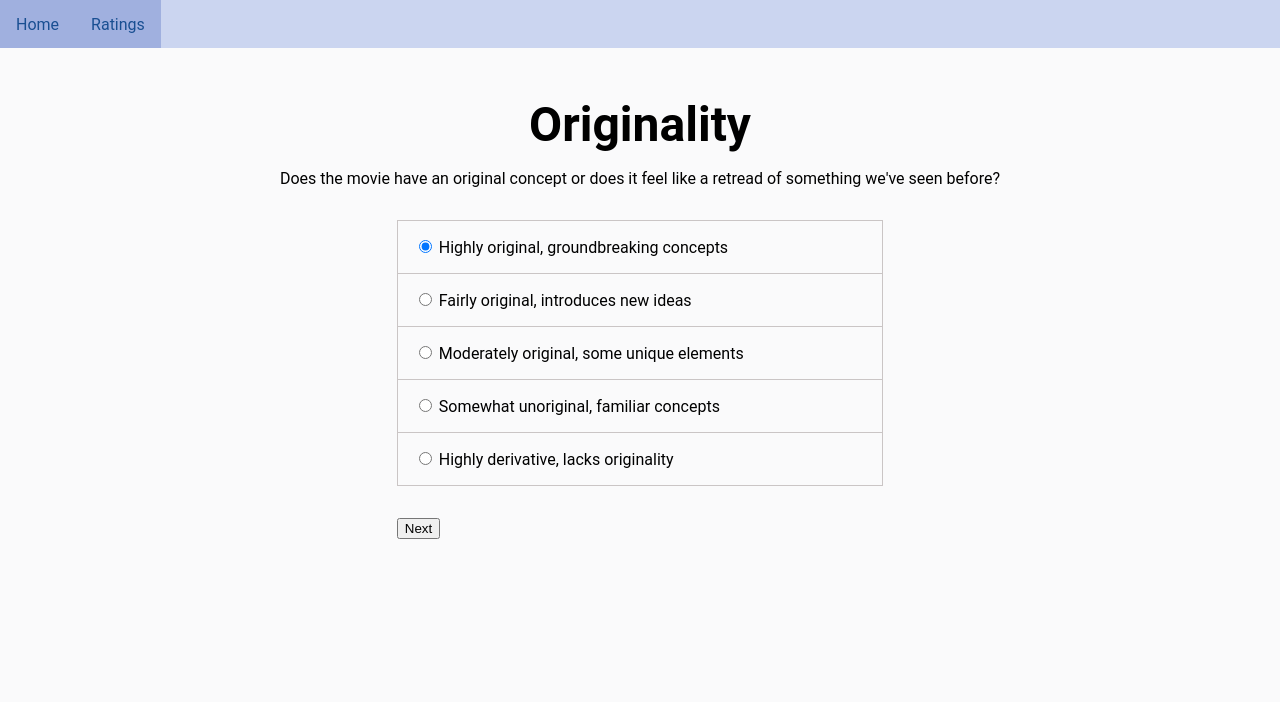
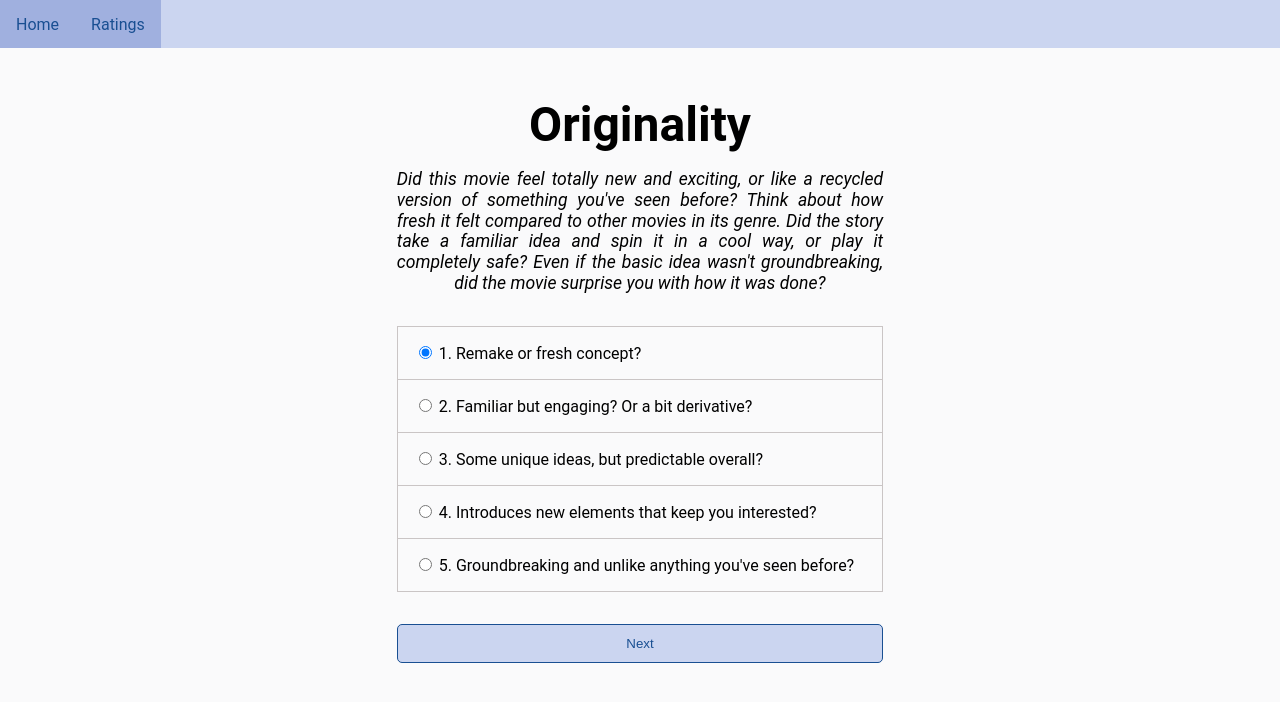
Before and after one commit to rjdoug/MovieRating, a SvelteKit app: page /ratings/new in a window 1280 px wide. Shown: the top 702 px of the page. Built offline with nearby package versions, Linux system fonts and the light colour scheme.

Commit message:
#2 Updated text for ratings

```diff
--- a/src/lib/data/ratings.json
+++ b/src/lib/data/ratings.json
@@ -2,33 +2,48 @@
 	{
 		"id": 1,
 		"category": "Originality",
-		"description": "Does the movie have an original concept or does it feel like a retread of something we've seen before?",
+		"description": "Did this movie feel totally new and exciting, or like a recycled version of something you've seen before? Think about how fresh it felt compared to other movies in its genre. Did the story take a familiar idea and spin it in a cool way, or play it completely safe?  Even if the basic idea wasn't groundbreaking, did the movie surprise you with how it was done?",
 		"weight": 10,
 		"options": [
-			{ "label": "Highly derivative, lacks originality", "value": 1 },
-			{ "label": "Somewhat unoriginal, familiar concepts", "value": 2 },
-			{ "label": "Moderately original, some unique elements", "value": 3 },
-			{ "label": "Fairly original, introduces new ideas", "value": 4 },
-			{ "label": "Highly original, groundbreaking concepts", "value": 5 }
+			{ "label": "Remake or fresh concept?", "value": 1 },
+			{ "label": "Familiar but engaging?  Or a bit derivative?", "value": 2 },
+			{ "label": "Some unique ideas, but predictable overall?", "value": 3 },
+			{ "label": "Introduces new elements that keep you interested?", "value": 4 },
+			{ "label": "Groundbreaking and unlike anything you've seen before?", "value": 5 }
 		]
 	},
 	{
 		"id": 2,
 		"category": "Acting",
-		"description": "Is the acting good enough to carry the movie? Are there standout performances from the cast members?",
+		"description": "Did the actors make you believe their characters?  Were their performances convincing and engaging?  Look for standout performances that elevate the movie.  Did any actors surprise you with their range or emotional depth?",
 		"weight": 30,
 		"options": [
-			{ "label": "Poor acting, unconvincing performances", "value": 1 },
-			{ "label": "Below average acting, lacks depth", "value": 2 },
-			{ "label": "Average acting, meets expectations", "value": 3 },
-			{ "label": "Good acting, believable performances", "value": 4 },
-			{ "label": "Outstanding acting, exceptional portrayal of characters", "value": 5 }
+			{
+				"label": "Unconvincing or unrealistic acting",
+				"value": 1
+			},
+			{
+				"label": "Characters lack depth or emotion",
+				"value": 2
+			},
+			{
+				"label": "Acting meets expectations, believable characters",
+				"value": 3
+			},
+			{
+				"label": "Actors captivate you and draw you into the story",
+				"value": 4
+			},
+			{
+				"label": "Exceptional portrayals that leave a lasting impact",
+				"value": 5
+			}
 		]
 	},
 	{
 		"id": 3,
 		"category": "Storyline",
-		"description": "Is the plot engaging and interesting throughout the entire movie? Does it keep you hooked until the end?",
+		"description": "Did the movie hold your attention? Was the plot engaging and interesting, or did you find yourself zoning out? Consider how well the story unfolded. Did it have a clear direction and keep you guessing or wanting more?",
 		"weight": 40,
 		"options": [
 			{ "label": "Confusing or nonsensical plot", "value": 1 },
@@ -41,7 +56,7 @@
 	{
 		"id": 4,
 		"category": "Pacing",
-		"description": "Is the pacing of the movie appropriate for its genre? Does it move at a steady pace without feeling too fast or too slow?",
+		"description": "Did the movie feel like it dragged or rush through the story? Consider how well the speed of the movie matched its genre. Did it feel like a slow burn that built suspense, or a fast-paced thrill ride?  Ideally, the pacing should keep you engaged without feeling rushed or bogged down.",
 		"weight": 10,
 		"options": [
 			{ "label": "Extremely slow pace, drags on", "value": 1 },
@@ -54,7 +69,7 @@
 	{
 		"id": 5,
 		"category": "Soundtrack",
-		"description": "Is the soundtrack memorable and fitting with the mood of the movie? Do the songs complement the action on screen?",
+		"description": "Did the music feel like a perfect fit for the movie?  Think about how well the songs and score complemented what was happening on screen. Did they heighten the tension, add to the humor, or create a specific atmosphere?  Ideally, the soundtrack should work with the film, not against it.",
 		"weight": 5,
 		"options": [
 			{ "label": "Disruptive or mismatched music", "value": 1 },
@@ -67,7 +82,7 @@
 	{
 		"id": 6,
 		"category": "Replay Value",
-		"description": "Would you want to see the movie again after finishing it once? Is it enjoyable enough to warrant multiple viewings?",
+		"description": "Is it enjoyable enough to warrant multiple viewings. Did the movie leave you wanting more? Did the movie leave you with unanswered questions or lingering thoughts that might be satisfied on a rewatch?",
 		"weight": 5,
 		"options": [
 			{ "label": "No desire to watch again", "value": 1 },
@@ -80,35 +95,64 @@
 	{
 		"id": 7,
 		"category": "Cinematography",
-		"description": "How well is the camera work done in the film? Is it visually appealing and effective in conveying the story?",
+		"description": "Focus on the camerawork and visuals. Did the movie use the camera effectively to tell the story? Was it visually interesting and engaging, or did it feel bland and uninspired?  Think about how the camera angles, framing, and movement contributed to the film's atmosphere and impact.",
 		"weight": 10,
 		"options": [
-			{"label": "Dull Visuals: Cinematography lacks creativity and fails to engage visually", "value": 1},
+			{
+				"label": "Cinematography lacks creativity and fails to engage visually",
+				"value": 1
+			},
 
-{"label": "Average Visuals: Some visual interest but lacks innovation and fails to leave a lasting impression", "value": 2 },
+			{
+				"label": "Okay visuals but lacks innovation and fails to leave a lasting impression",
+				"value": 2
+			},
 
-{ "label": "Good Visuals: Visually appealing with decent use of camera techniques, enhancing the storytelling", "value": 3},
+			{
+				"label": "Visually Appealing. Decent use of camera techniques, enhancing the storytelling",
+				"value": 3
+			},
 
-{ "label": "Striking Visuals: Impressive cinematography that captivates the viewer and elevates the film's aesthetic", "value": 4},
+			{
+				"label": "Captivates the viewer and elevates the film's aesthetic",
+				"value": 4
+			},
 
-{"label": "Outstanding Visuals: Exceptional cinematography that is visually stunning, innovative, and enhances the overall viewing experience significantly", "value": 5}
+			{
+				"label": "Visually stunning, innovative, and enhances the overall viewing experience significantly",
+				"value": 5
+			}
 		]
 	},
 	{
 		"id": 8,
 		"category": "Emotional Impact",
-		"description": "Did the movie make you laugh, cry, or feel any other strong emotions while watching it? If so, how powerful were those feelings?",
+		"description": "Did the movie evoke any strong emotions in you? Did it make you laugh, cry, feel scared, angry, or anything else impactful?  Consider the strength of those feelings. Did the movie leave you emotionally moved, or did it leave you feeling flat and unengaged?",
 		"weight": 10,
 		"options": [
+			{
+				"label": "Fails to evoke any significant emotional reaction",
+				"value": 1
+			},
 
-{ "label": "Minimal Emotional Response: Fails to evoke any significant emotional reaction", "value": 1},
+			{
+				"label": "Some emotional connection but lacks depth",
+				"value": 2
+			},
 
-{"label": "Mild Emotional Engagement: Some emotional connection but lacks depth", "value": 2},
+			{
+				"label": "Elicits moderate emotional responses from viewers",
+				"value": 3
+			},
+			{
+				"label": "Evokes powerful emotions and engages viewers effectively",
+				"value": 4
+			},
 
-{ "label": "Moderate Emotional Impact: Elicits moderate emotional responses from viewers", "value": 3},
-{ "label": "Strong Emotional Resonance: Evokes powerful emotions and engages viewers effectively", "value":4},
-
-{ "label": "Profound Emotional Impact: Creates a deep and lasting emotional impact on the audience", "value":5}
+			{
+				"label": "Creates a deep and lasting emotional impact on the audience",
+				"value": 5
+			}
 		]
 	}
 ]
--- a/src/routes/ratings/+page.svelte
+++ b/src/routes/ratings/+page.svelte
@@ -25,7 +25,8 @@
 
 <style>
 	add-rating-button {
-		border: 1px solid black;
+		border: 1px solid #194f92;
+		color: #194f92;
 		border-radius: 5px;
 		padding: 0.5rem 1rem;
 		background-color: #cbd5f0;
--- a/src/routes/ratings/new/+page.svelte
+++ b/src/routes/ratings/new/+page.svelte
@@ -25,7 +25,7 @@
 <category-rating>
 	<form on:submit={handleSubmit}>
 		<category-options>
-			{#each category.options.reverse() as option, index}
+			{#each category.options as option, index}
 				<label>
 					<input
 						type="radio"
@@ -34,11 +34,12 @@
 						checked={index === selectedIndex}
 						on:change={() => (selectedIndex = index)}
 					/>
+					{index + 1}.
 					{option.label}
 				</label>
 			{/each}
 		</category-options>
-		<button type="submit">Next</button>
+		<button type="submit">{maxIndex === currentIndex ? 'Finish' : 'Next'}</button>
 	</form>
 </category-rating>
 
@@ -47,6 +48,15 @@
 		font-size: 3rem;
 		font-weight: bold;
 		margin: 1rem 0;
+	}
+
+	category-description {
+		width: 40%;
+		text-align: justify;
+		text-align-last: center;
+		line-height: 1.3rem;
+		font-size: 1.1rem;
+		font-style: italic;
 	}
 
 	category-rating {
@@ -59,16 +69,34 @@
 		margin: 2rem 0;
 	}
 
-	category-options > *:hover {
+	category-options > label:hover {
 		background-color: #e4e4e4;
 	}
 
-	category-options > * {
+	category-options > label {
 		border: 1px solid rgb(202, 197, 197);
 		padding: 1rem;
+		cursor: pointer;
 	}
 
-	category-options > *:not(:last-child) {
+	category-options > label:not(:last-child) {
 		border-bottom: none;
 	}
+
+	button {
+		border: 1px solid #194f92;
+		border-radius: 5px;
+		color: #194f92;
+		background-color: transparent;
+		padding: 0.7rem 1rem;
+		margin: 0;
+		background-color: #cbd5f0;
+		cursor: pointer;
+		width: 100%;
+	}
+
+	button:hover {
+		background-color: #a0b0df;
+		cursor: pointer;
+	}
 </style>
```
